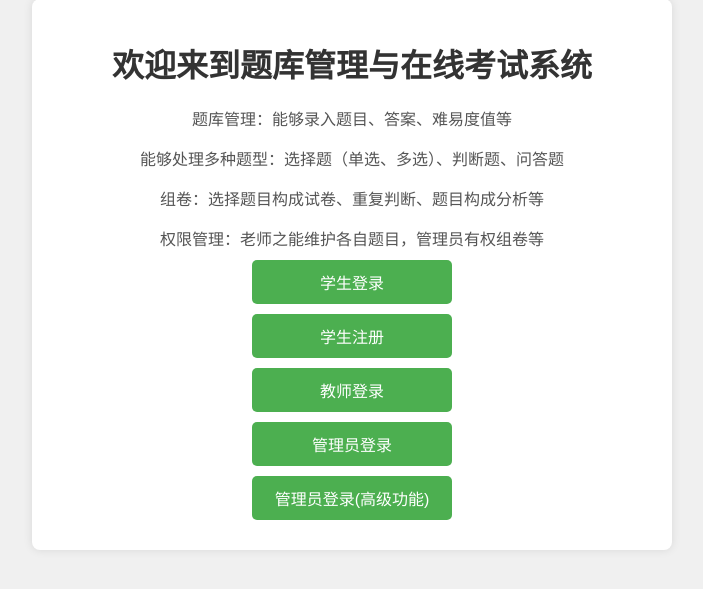
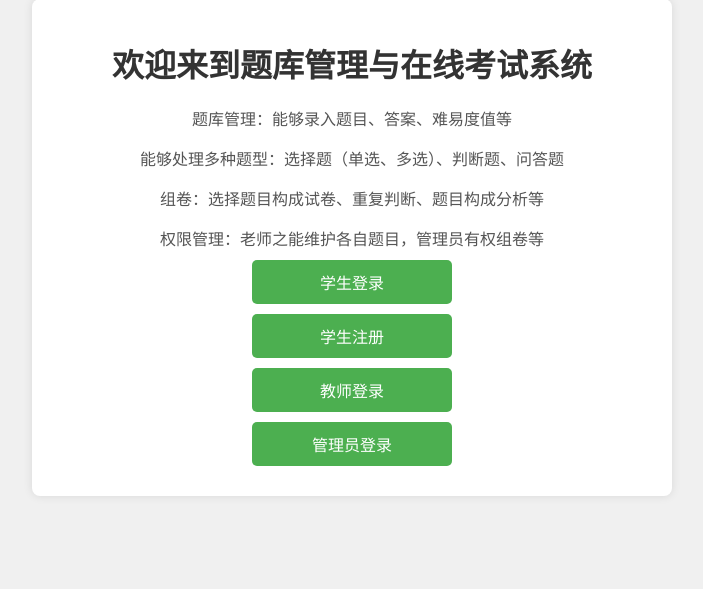
Before and after one commit to cysuna/SE-big, a Django app: page / in a window 1280 px wide. Shown: the part 21-610 px from the top of the page, without its empty margins (288-991 px from the left). Run offline with Django 5.2, Linux system fonts and the light colour scheme.

Commit message:
fix: delete a button

```diff
--- a/templates/home.html
+++ b/templates/home.html
@@ -79,11 +79,11 @@
                 <button>管理员登录</button>
             </a>
         </div>
-        <div class="admin-login-button">
+        <!-- <div class="admin-login-button">
             <a href="/admin/">
                 <button>管理员登录(高级功能)</button>
             </a>
-        </div>
+        </div> -->
     </div>
 </body>
 </html>
```
